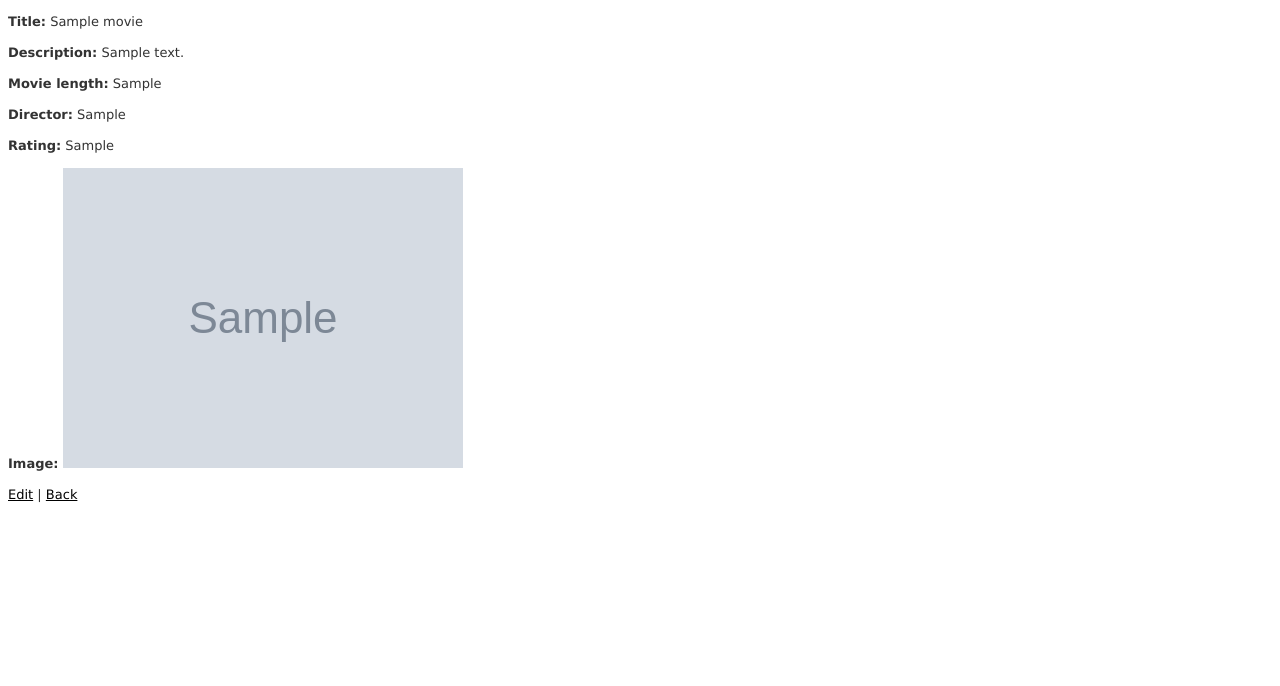
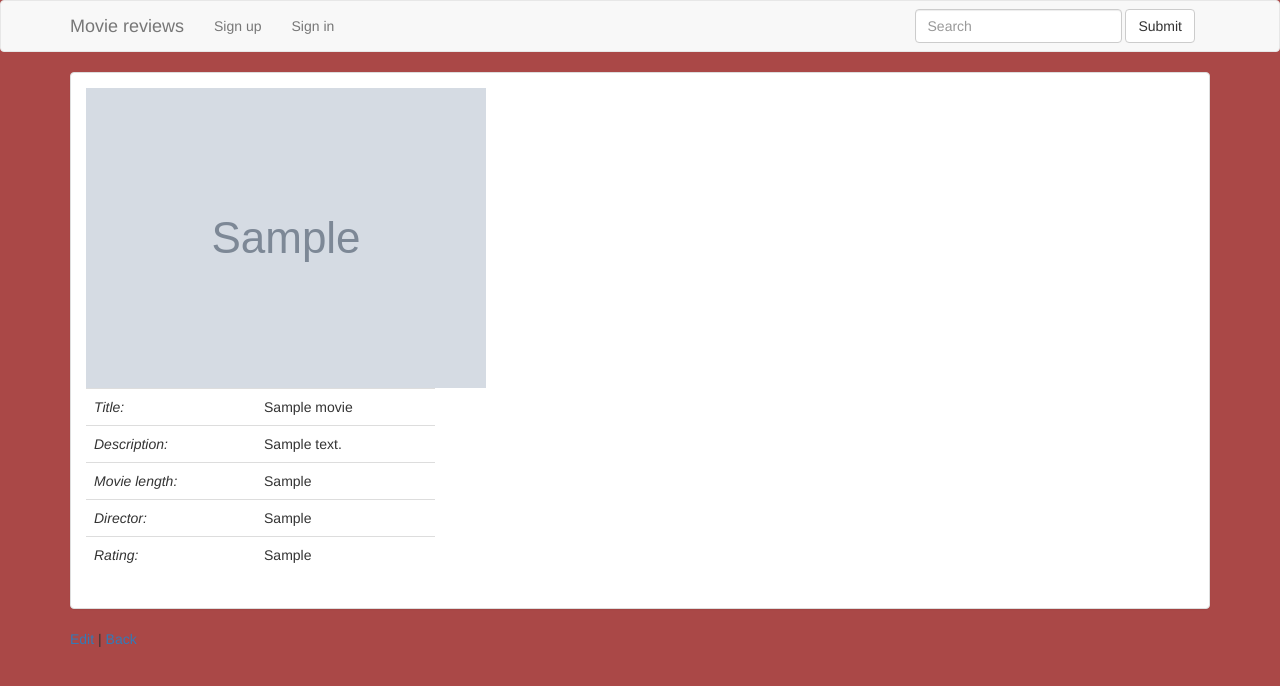
Before and after one commit to PandumWeb/movie-review, a Rails app: page /movies/1 in a window 1280 px wide. Shown: the top 686 px of the page. Run offline with Rails 7, Linux system fonts and the light colour scheme; tables that the repository leaves empty hold one stand-in row (values such as "Sample post"); grey boxes marked "Sample" are stand-in pictures; style sheets or scripts are compiled from the project's sources; parts of the project's set-up code (start-up, migrations or seed data) failed here and were passed over; some libraries are stand-ins or nearby versions.

Commit message:
add style

```diff
--- a/app/assets/javascripts/application.js
+++ b/app/assets/javascripts/application.js
@@ -14,3 +14,4 @@
 //= require jquery_ujs
 //= require turbolinks
 //= require_tree .
+//= require bootstrap-sprockets
--- a/app/assets/stylesheets/application.css
+++ b/app/assets/stylesheets/application.scss
@@ -13,3 +13,21 @@
  *= require_tree .
  *= require_self
  */
+  	@import "bootstrap-sprockets";
+	@import "bootstrap";
+
+	body{
+		background: #AA4847;
+	}
+
+	.review_title{
+		margin: 0 0 20px 0;
+	}
+
+	.reviews{
+		padding: 15px 0;
+		border-bottom: 1px solid #EAEAEA;
+		.star-rating{
+			padding-bottom: 8px;
+		}
+	}
--- a/app/assets/stylesheets/scaffolds.scss
+++ /dev/null
@@ -1,73 +0,0 @@
-body {
-  background-color: #fff;
-  color: #333;
-  font-family: verdana, arial, helvetica, sans-serif;
-  font-size: 13px;
-  line-height: 18px;
-}
-
-p, ol, ul, td {
-  font-family: verdana, arial, helvetica, sans-serif;
-  font-size: 13px;
-  line-height: 18px;
-}
-
-pre {
-  background-color: #eee;
-  padding: 10px;
-  font-size: 11px;
-}
-
-a {
-  color: #000;
-
-  &:visited {
-    color: #666;
-  }
-
-  &:hover {
-    color: #fff;
-    background-color: #000;
-  }
-}
-
-div {
-  &.field, &.actions {
-    margin-bottom: 10px;
-  }
-}
-
-#notice {
-  color: green;
-}
-
-.field_with_errors {
-  padding: 2px;
-  background-color: red;
-  display: table;
-}
-
-#error_explanation {
-  width: 450px;
-  border: 2px solid red;
-  padding: 7px;
-  padding-bottom: 0;
-  margin-bottom: 20px;
-  background-color: #f0f0f0;
-
-  h2 {
-    text-align: left;
-    font-weight: bold;
-    padding: 5px 5px 5px 15px;
-    font-size: 12px;
-    margin: -7px;
-    margin-bottom: 0px;
-    background-color: #c00;
-    color: #fff;
-  }
-
-  ul li {
-    font-size: 12px;
-    list-style: square;
-  }
-}
--- /dev/null
+++ b/app/views/layouts/_header.html.erb
@@ -0,0 +1,30 @@
+<nav class="navbar navbar-default">
+  <div class="container">
+    <div class="navbar-header">
+      <button type="button" class="navbar-toggle collapsed" data-toggle="collapse" data-target="#navbar" aria-expanded="false" aria-controls="navbar">
+        <span class="sr-only">Toggle navigation</span>
+        <span class="icon-bar"></span>
+        <span class="icon-bar"></span>
+        <span class="icon-bar"></span>
+      </button>
+      <%= link_to "Movie reviews", root_path, class:"navbar-brand" %>
+    </div>
+    <div id="navbar" class="collapse navbar-collapse">
+      <ul class="nav navbar-nav">
+        <% if user_signed_in? %>
+        <li><%= link_to "New movie", new_movie_path, class:"active" %></li>
+        <li><%= link_to "Account", edit_user_registration_path %></li>
+        <% else %>
+        <li><%= link_to "Sign up", new_user_registration_path, class:"active" %></li>
+        <li><%= link_to "Sign in", new_user_session_path, class:"active" %></li>
+        <% end %>
+      </ul>
+      <form class="navbar-form navbar-right" role="search">
+          <div class="form-group">
+            <input type="text" class="form-control" placeholder="Search">
+          </div>
+          <button type="submit" class="btn btn-default">Submit</button>
+      </form>
+    </div><!--/.nav-collapse -->
+  </div>
+</nav>
--- a/app/views/layouts/application.html.erb
+++ b/app/views/layouts/application.html.erb
@@ -7,10 +7,12 @@
   <%= csrf_meta_tags %>
 </head>
 <body>
- <% flash.each do |name,msg| %>
- 	<%= content_tag(:div,msg,class: "alert alert-info") %>
- <% end %>
-<%= yield %>
-
+<%= render 'layouts/header' %>
+<div class="container">
+	 <% flash.each do |name,msg| %>
+	 	<%= content_tag(:div,msg,class: "alert alert-info") %>
+	 <% end %>
+	<%= yield %>
+</div>
 </body>
 </html>
--- a/app/views/movies/show.html.erb
+++ b/app/views/movies/show.html.erb
@@ -1,32 +1,38 @@
-<p id="notice"><%= notice %></p>
+<div class="panel panel-default">
+  <div class="panel-body">
+    <div class="row">
+      <div class="col-md-4">
+        <%= image_tag @movie.image.url(:medium) %>
+        <div class="table-responsive">
+          <table class="table">
+            <tbody>
+              <tr>
+                <td><em>Title:</em></td>
+                <td><%= @movie.title %></td>
+              </tr>
+              <tr>
+                <td><em>Description:</em></td>
+                <td><%= @movie.description %></td>
+              </tr>
+              <tr>
+                <td><em>Movie length:</em></td>
+                <td><%= @movie.movie_length %></td>
+              </tr>
+              <tr>
+                <td><em>Director:</em></td>
+                <td><%= @movie.director %></td>
+              </tr>
+              <tr>
+                <td><em>Rating:</em></td>
+                <td><%= @movie.rating %></td>
+              </tr>
+            </tbody>
+          </table>
+        </div>
+      </div>
+    </div>
+  </div>
+</div>
 
-<p>
-  <strong>Title:</strong>
-  <%= @movie.title %>
-</p>
-
-<p>
-  <strong>Description:</strong>
-  <%= @movie.description %>
-</p>
-
-<p>
-  <strong>Movie length:</strong>
-  <%= @movie.movie_length %>
-</p>
-
-<p>
-  <strong>Director:</strong>
-  <%= @movie.director %>
-</p>
-
-<p>
-  <strong>Rating:</strong>
-  <%= @movie.rating %>
-</p>
-<p>
-  <strong>Image:</strong>
-  <%= image_tag @movie.image.url(:medium) %>
-</p>
 <%= link_to 'Edit', edit_movie_path(@movie) %> |
 <%= link_to 'Back', movies_path %>
```
Also changed, not shown: app/views/movies/index.html.erb (+17 -37 lines), Gemfile, Gemfile.lock.
